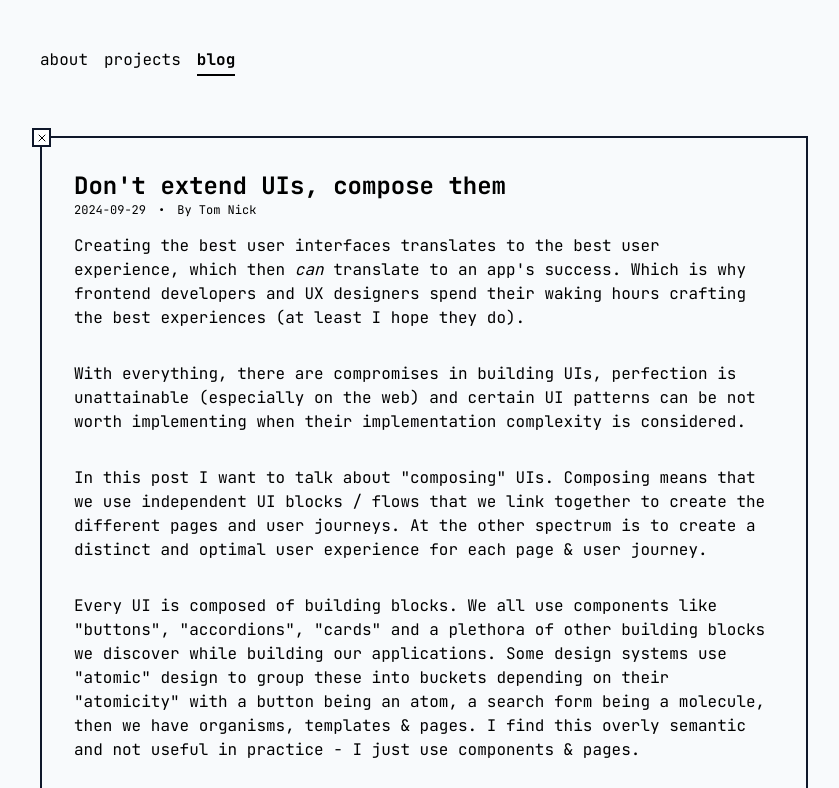
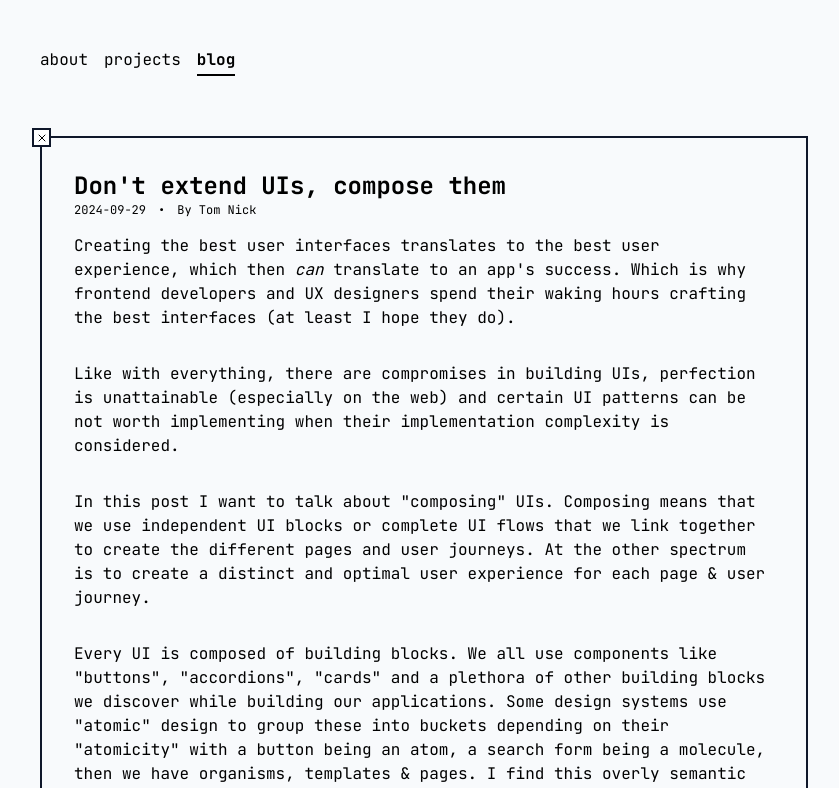
Before and after one commit to TN1ck/tn1ck.com, a Next.js app: page /blog/composable-uis in a window 1280 px wide. Shown: the top 788 px of the page, without its empty margins (216-1055 px from the left). Built offline with nearby package versions, Linux system fonts and the light colour scheme.

Commit message:
chore: small improvements

```diff
--- a/pages/blog/composable-uis.tsx
+++ b/pages/blog/composable-uis.tsx
@@ -555,20 +555,20 @@ const Footnotes: NextPage = () => {
           Creating the best user interfaces translates to the best user
           experience, which then <i>can</i> translate to an app's success. Which
           is why frontend developers and UX designers spend their waking hours
-          crafting the best experiences (at least I hope they do).
+          crafting the best interfaces (at least I hope they do).
         </p>
         <p>
-          With everything, there are compromises in building UIs, perfection is
-          unattainable (especially on the web) and certain UI patterns can be
-          not worth implementing when their implementation complexity is
-          considered.
+          Like with everything, there are compromises in building UIs,
+          perfection is unattainable (especially on the web) and certain UI
+          patterns can be not worth implementing when their implementation
+          complexity is considered.
         </p>
         <p>
           In this post I want to talk about "composing" UIs. Composing means
-          that we use independent UI blocks / flows that we link together to
-          create the different pages and user journeys. At the other spectrum is
-          to create a distinct and optimal user experience for each page & user
-          journey.
+          that we use independent UI blocks or complete UI flows that we link
+          together to create the different pages and user journeys. At the other
+          spectrum is to create a distinct and optimal user experience for each
+          page & user journey.
         </p>
         <p>
           Every UI is composed of building blocks. We all use components like
```
